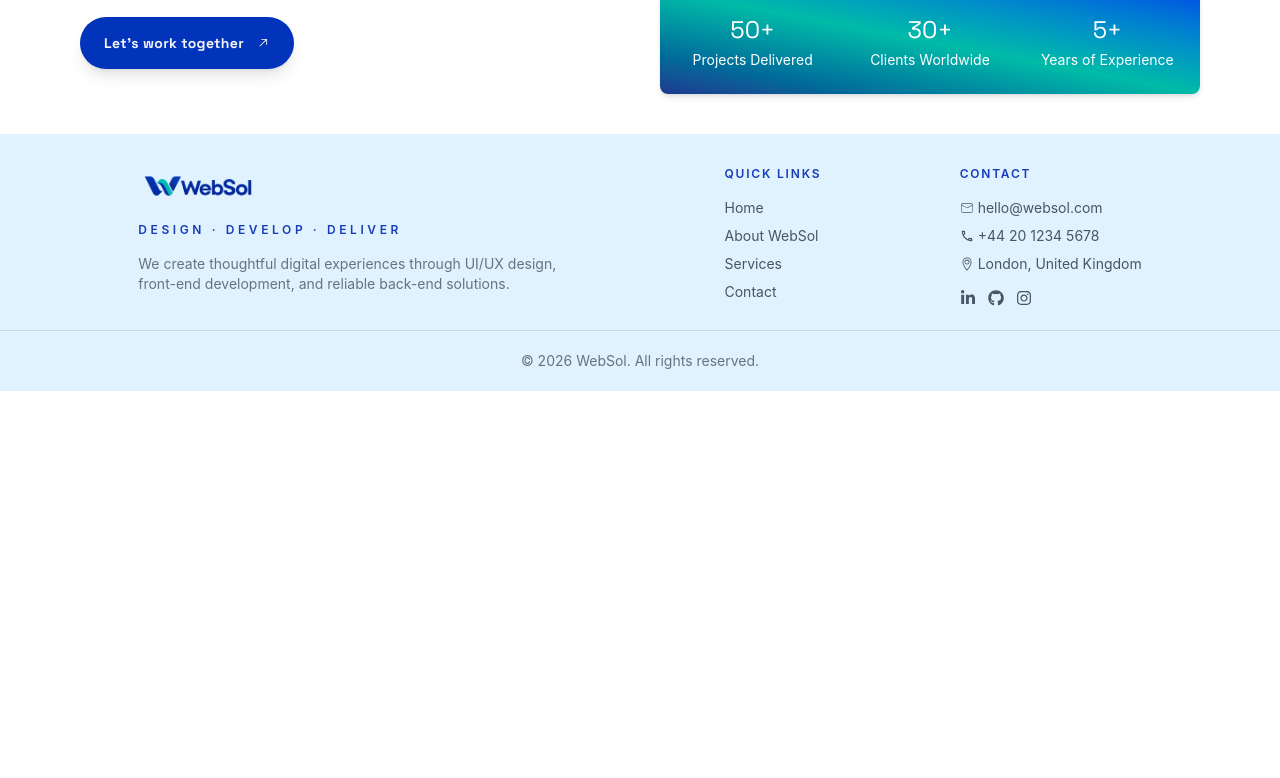
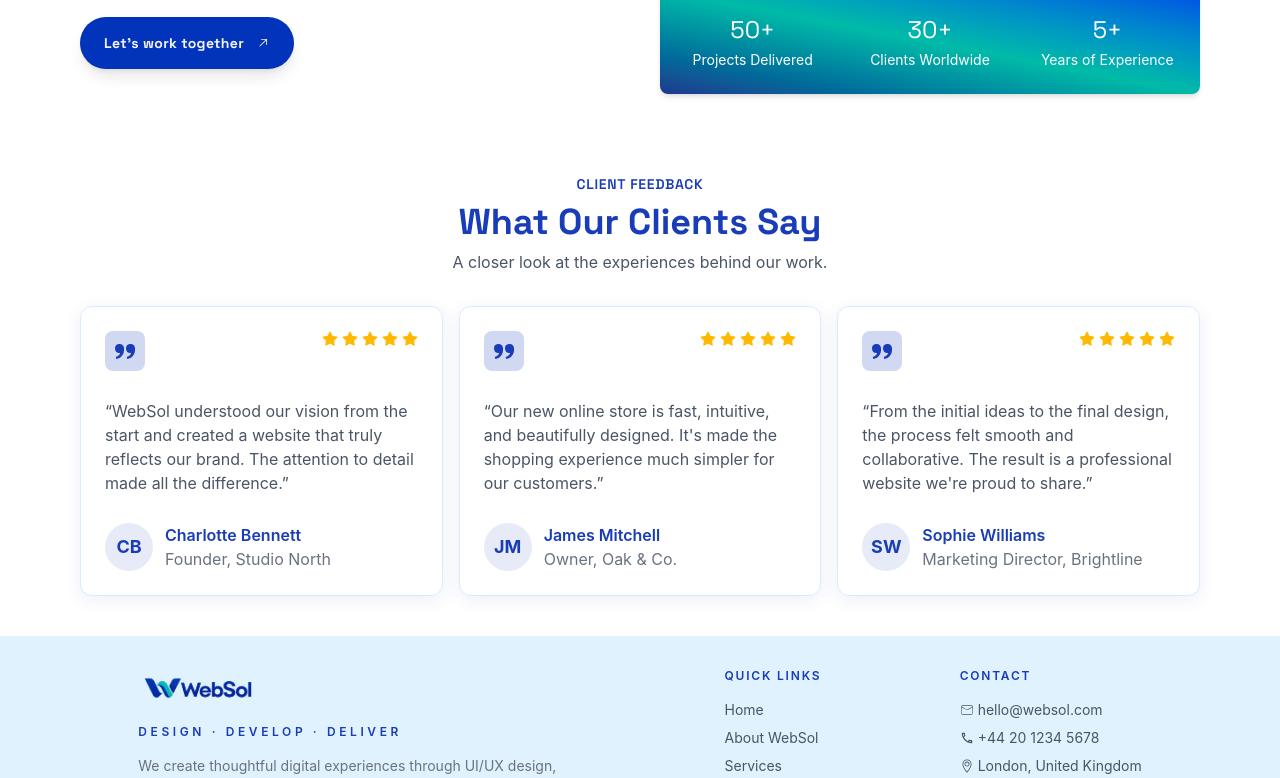
Before and after one commit to delaramfarzad9/landing-page-project, a React (Vite) app: page / in a window 1280 px wide. Shown: the part 2493-3271 px from the top of the page. Before the commit the page ends 2884 px from the top, so only its background shows below. Built offline with nearby package versions, Linux system fonts and the light colour scheme; a web font is replaced by a local one.

Commit message:
feat: add responsive testimonials section with reusable animated cards

```diff
--- a/src/components/FloatingSticker.jsx
+++ b/src/components/FloatingSticker.jsx
@@ -10,7 +10,7 @@ function FloatingSticker({
   return (
     // Continuous floating
     <motion.div
-      animate={shouldReduceMotion ? { y: 0 } : { y: [0, -8, 0] }}
+      animate={shouldReduceMotion ? { y: 0 } : { y: [0, -5, 0] }}
       transition={{
         duration: 4,
         repeat: shouldReduceMotion ? 0 : Infinity,
@@ -34,14 +34,14 @@ function FloatingSticker({
           },
         }}
       className={`
-  flex w-fit items-center gap-1 rounded-full bg-gray-100 px-2 py-1 text-[9px]
-  sm:gap-1.5 sm:px-3 sm:py-2 sm:text-xs lg:gap-2 lg:px-4 lg:py-3 lg:text-sm
-  font-space whitespace-nowrap shadow-md shadow-blue-900/20 hover:shadow-blue-900/40
+  flex w-fit items-center gap-1 rounded-full bg-white px-2 py-1
+  sm:gap-1.5 sm:px-3 sm:py-2 sm:text-xs lg:gap-2 lg:px-4 lg:py-3
+  font-space whitespace-nowrap shadow-lg shadow-blue-900/20 hover:shadow-blue-900/40
 
 `}
       >
-        <div className="text-green-logo">{icon}</div>
-<span className="font-medium text-blue-logo">{text}</span>
+        <div className="text-green-logo text-xs sm:text-base lg:text-2xl">{icon}</div>
+<span className="font-medium text-blue-logo text-[10px] sm:text-sm lg:text-xl">{text}</span>
       </motion.div>
     </motion.div>
   );
--- a/src/components/MonitorSlider.jsx
+++ b/src/components/MonitorSlider.jsx
@@ -100,10 +100,10 @@ useMotionValueEvent(scrollY, "change", (latest) => {
       ease: "easeOut",
     },
   }}
-  className="absolute top-2 left-0 z-20 lg:top-12 lg:-left-4"
+  className="absolute top-7 left-0 z-20 lg:top-12 lg:-left-4"
 >
   <FloatingSticker
-    icon={<FiZap size={20} />}
+    icon={<FiZap  />}
     text="Fast Performance"
   />
 </motion.div>
@@ -136,7 +136,7 @@ useMotionValueEvent(scrollY, "change", (latest) => {
   className="absolute top-1/2 right-0 z-20 lg:-right-5"
 >
   <FloatingSticker
-    icon={<LuMonitorSmartphone size={20} />}
+    icon={<LuMonitorSmartphone  />}
     text="Fully Responsive"
   />
 </motion.div>
@@ -165,10 +165,14 @@ useMotionValueEvent(scrollY, "change", (latest) => {
     },
   }}
   className="
-  absolute z-20 bottom-14 left-0 sm:bottom-24 sm:-left-2 lg:bottom-36 lg:-left-5"
+  absolute z-20
+  bottom-36 left-2
+  sm:bottom-40 sm:left-0
+  lg:bottom-36 lg:left-5
+"
 >
   <FloatingSticker
-    icon={<FiTarget size={20} />}
+    icon={<FiTarget className="" />}
     text="User-Focused Design"
   />
 </motion.div>
--- a/src/components/ServicesSection.jsx
+++ b/src/components/ServicesSection.jsx
@@ -89,8 +89,7 @@ const [emblaRef, emblaApi] = useEmblaCarousel(
     className="    min-w-0 basis-full shrink-0 pl-5 md:basis-1/2 lg:basis-1/3">
       {/* each Card  */}
              <article className="group relative flex h-full flex-col overflow-hidden gap-2 rounded-2xl border border-gray-100 p-7 shadow-md  transition-all duration-300 ease-out hover:-translate-y-1
-  hover:border-green-logo/40 hover:shadow-xl active:translate-y-0
-   active:scale-[.97] bg-gray-100">
+  hover:border-green-logo/40 hover:shadow-xl  bg-gray-100">
          {/* icon & number */}
     <div className="flex items-start justify-between">
      <span className="flex size-14 items-center justify-center rounded-xl bg-blue-logo/10  text-blue-logo transition-colors duration-300  group-hover:bg-green-logo group-hover:text-gray-100">
@@ -121,7 +120,9 @@ const [emblaRef, emblaApi] = useEmblaCarousel(
     type="button"
     onClick={() => emblaApi?.scrollPrev()}
     aria-label="Previous services"
-    className="rounded-full border border-gray-300 p-3 transition-colors hover:bg-green-logo hover:border-green-logo hover:text-gray-100 hover:shadow-lg"
+    className="rounded-full border border-gray-300 p-3 transition-colors hover:bg-green-logo hover:border-green-logo hover:text-gray-100 hover:shadow-lg focus-visible:outline-2
+focus-visible:outline-offset-4
+focus-visible:outline-green-logo"
   >
     <FiArrowLeft size={20} />
   </button>
@@ -130,7 +131,9 @@ const [emblaRef, emblaApi] = useEmblaCarousel(
     type="button"
     onClick={() => emblaApi?.scrollNext()}
     aria-label="Next services"
-    className="rounded-full border border-gray-300 p-3 transition-colors hover:bg-green-logo hover:border-green-logo hover:text-gray-100 hover:shadow-lg"
+    className="rounded-full border border-gray-300 p-3 transition-colors hover:bg-green-logo hover:border-green-logo hover:text-gray-100 hover:shadow-lg focus-visible:outline-2
+focus-visible:outline-offset-4
+focus-visible:outline-green-logo"
   >
     <FiArrowRight size={20} />
   </button>
--- /dev/null
+++ b/src/components/TestimonialCard.jsx
@@ -0,0 +1,56 @@
+import { FiStar } from "react-icons/fi";
+import { BiSolidQuoteAltRight } from "react-icons/bi";
+const stars = [1, 2, 3, 4, 5];
+
+function TestimonialCard({name,title,feedback,rating}){
+     const initials = name
+    .split(" ")
+    .map((word) => word[0])
+    .join("");
+    return(
+
+     <article className="   group relative z-0 flex h-full flex-col items-start
+    gap-7 rounded-xl border border-blue-100 bg-white p-6
+    shadow-[0_4px_18px] shadow-blue-logo/8 transition-all duration-500 ease-in-out motion-safe:hover:z-10 motion-safe:hover:-translate-y-3
+    motion-safe:hover:scale-[1.02] motion-reduce:transition-none hover:border-green-logo/30
+ hover:shadow-[0_18px_35px] hover:shadow-blue-logo/16">
+<div className="flex w-full items-start justify-between ">
+    <div className="  rounded-lg bg-blue-800/20 p-2 text-blue-800 transition-colors duration-300 group-hover:bg-green-logo/15
+    group-hover:text-green-logo">
+    <BiSolidQuoteAltRight size={24} aria-hidden="true" />
+    </div>
+    {/* stars  */}
+ <div
+  className="flex gap-1 text-amber-400"
+  role="img"
+  aria-label={`${rating} out of 5 stars`}
+>
+  {stars.map((star) => (
+    <FiStar
+      key={star}
+      aria-hidden="true"
+      className={
+        star <= rating
+          ? "fill-current"
+          : "text-gray-300"
+      }
+    />
+  ))}
+</div>
+
+   </div>
+   <p className="text-gray-600">“{feedback}”</p>
+ <div className="mt-auto flex items-center gap-3 ">
+   <div className="flex size-12 shrink-0 items-center justify-center rounded-full bg-blue-800/10 text-lg font-bold text-blue-800">
+  {initials}
+</div>
+  <div className="flex flex-col ">
+     <span className="text-blue-800 font-semibold">{name}</span>
+   <span className="text-gray-500">{title}</span>
+  </div>
+
+ </div>
+
+     </article>
+)}
+export default TestimonialCard
--- /dev/null
+++ b/src/components/TestimonialsSec.jsx
@@ -0,0 +1,49 @@
+import TestimonialCard from "./TestimonialCard"
+
+const testimonials = [
+  {
+    id: 1,
+    name: "Charlotte Bennett",
+    title: "Founder, Studio North",
+    feedback:
+      "WebSol understood our vision from the start and created a website that truly reflects our brand. The attention to detail made all the difference.",
+    rating: 5,
+  },
+  {
+    id: 2,
+    name: "James Mitchell",
+    title: "Owner, Oak & Co.",
+    feedback:
+      "Our new online store is fast, intuitive, and beautifully designed. It's made the shopping experience much simpler for our customers.",
+    rating: 5,
+  },
+  {
+    id: 3,
+    name: "Sophie Williams",
+    title: "Marketing Director, Brightline",
+    feedback:
+      "From the initial ideas to the final design, the process felt smooth and collaborative. The result is a professional website we're proud to share.",
+    rating: 5,
+  },
+];
+
+function TestimonialsSec() {
+
+    return (
+        <section id="testimonials" className="mx-4 md:mx-10 lg:mx-20 mt-20">
+              <div className="flex flex-col justify-center items-center mt-10 mb-8 gap-2 mx-auto">
+                <p className="text-blue-800 font-semibold tracking-wider text-sm font-space ">CLIENT FEEDBACK</p>
+    <h2 className="text-blue-800 font-bold text-4xl  font-space ">What Our Clients Say</h2>
+    <p className="text-gray-600 ">A closer look at the experiences behind our work.</p>
+
+                </div>
+                <div className="grid grid-cols-1 lg:grid-cols-3 gap-4">
+                    {testimonials.map(({id,name,title,feedback,rating})=>(
+                        <TestimonialCard key={id} name={name} title={title} feedback={feedback} rating={rating}/>
+                    ))}
+
+                </div>
+        </section>
+    )
+      }
+export default TestimonialsSec
--- a/src/pages/Home.jsx
+++ b/src/pages/Home.jsx
@@ -2,6 +2,7 @@ import HeroSection from "../components/HeroSection";
 import AboutSection from "../components/AboutSection";
 import ServicesSection from "../components/ServicesSection";
 import ContactSection from "../components/ContactSection";
+import TestimonialsSec from "../components/TestimonialsSec";
 
 function Home() {
   return (
@@ -18,7 +19,9 @@ function Home() {
         <AboutSection />
       </section>
 
-
+      <section id="testimonials" className="scroll-mt-16">
+        <TestimonialsSec />
+      </section>
 
       {/* <section id="contact" className="scroll-mt-16">
         <ContactSection />
```
